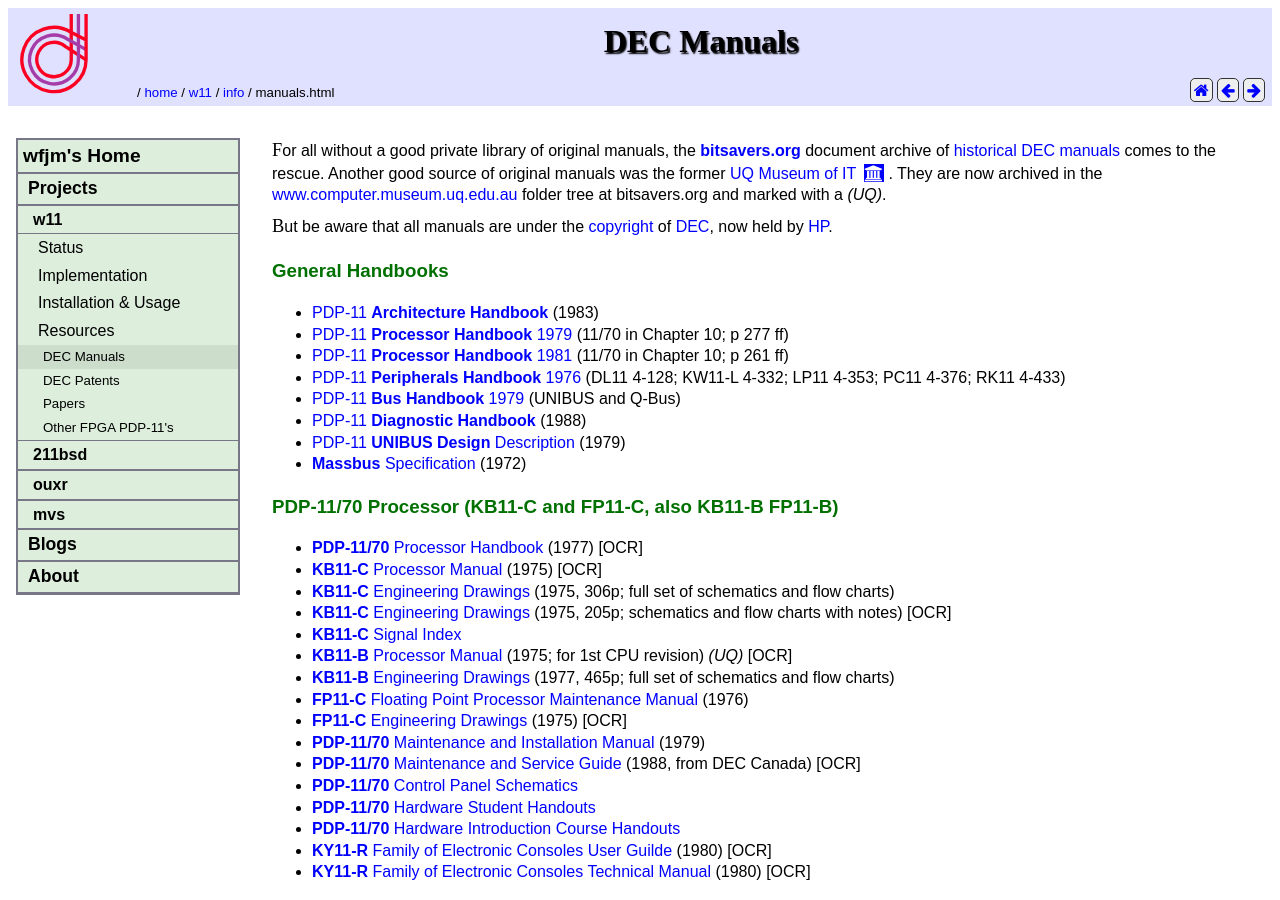
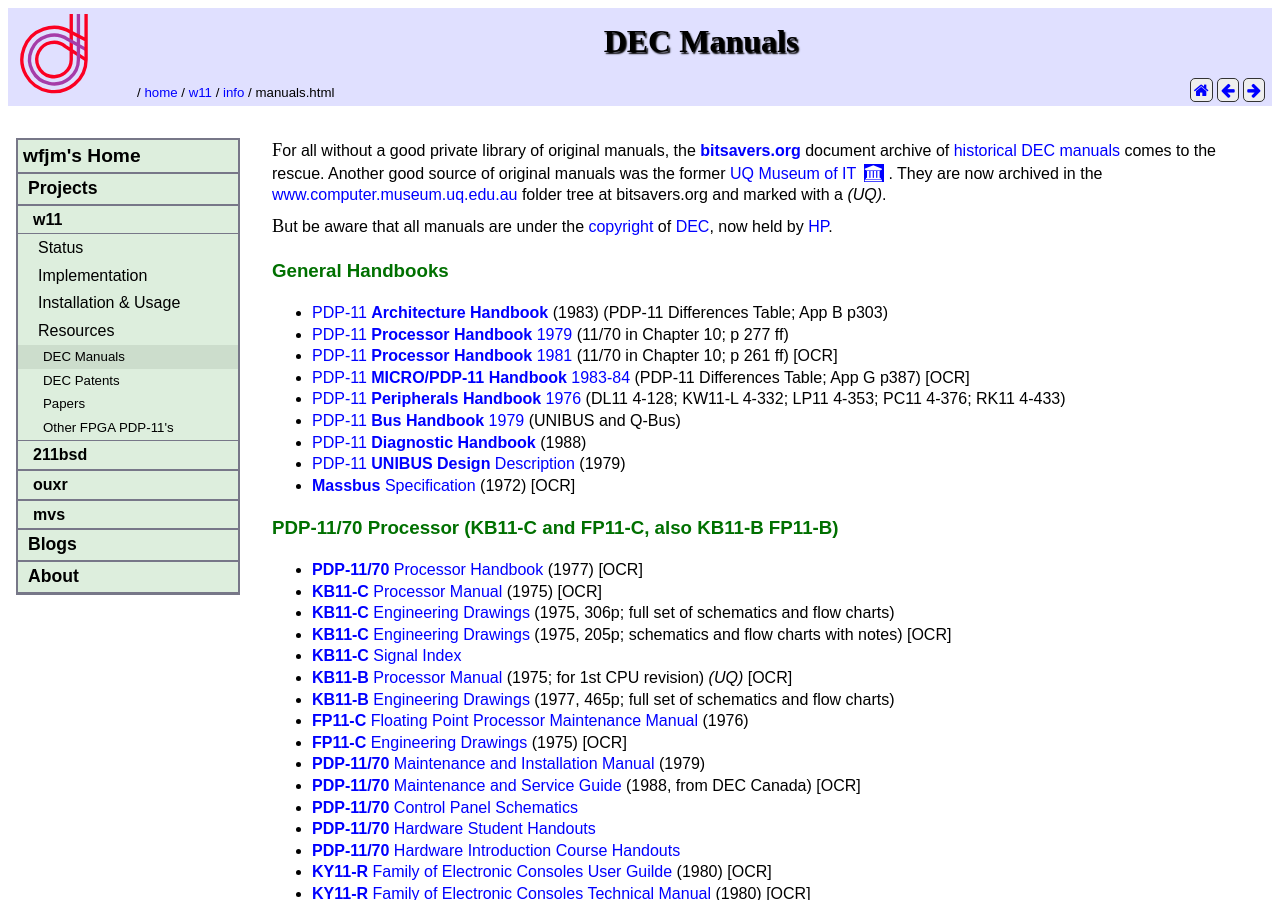
Before and after one commit to wfjm/wfjm.github.io, a Jekyll site: the page built from home/w11/info/manuals.html, in a window 1280 px wide and 900 px high. Built offline with Jekyll 4.4.1, drawn with Linux system fonts in a browser that asks for light colours; some of the changed text lies outside the part shown.

Commit message:
Manuals: refer to Differences Tables

```diff
--- a/home/w11/info/manuals.html
+++ b/home/w11/info/manuals.html
@@ -2,7 +2,7 @@
 title:  "DEC Manuals"
 #
 my:
-  changedate: 2022-10-02
+  changedate: 2022-11-06
 ---
 
 <p>
@@ -30,13 +30,17 @@
 <h3 id="handbooks">General Handbooks</h3>
 <ul>
   <li><a href="http://wwcm.synology.me/pdf/EB-23657-18%20PDP-11%20Architecture%20Handbook.pdf">
-      PDP-11 <b>Architecture Handbook</b></a> (1983)</li>
+      PDP-11 <b>Architecture Handbook</b></a> (1983)
+      (PDP-11 Differences Table; App B p303)</li>
   <li><a href="{{site.my.bitsaver.pdp11}}/handbooks/PDP11_Handbook1979.pdf">
       PDP-11 <b>Processor Handbook</b> 1979</a>
       (11/70 in Chapter 10; p 277 ff)</li>
   <li><a href="{{site.my.bitsaver.pdp11}}/handbooks/PDP-11_Processor_Handbook_1981.pdf">
       PDP-11 <b>Processor Handbook</b> 1981</a>
-      (11/70 in Chapter 10; p 261 ff)</li>
+      (11/70 in Chapter 10; p 261 ff) [OCR]</li>
+  <li><a href="{{site.my.bitsaver.pdp11}}/handbooks/EB-24944-18_Micro_PDP-11_Handbook_1983-84.pdf">
+      PDP-11 <b>MICRO/PDP-11 Handbook</b> 1983-84</a>
+      (PDP-11 Differences Table; App G p387) [OCR]</li>
   <li><a href="{{site.my.bitsaver.pdp11}}/handbooks/PDP11_PeripheralsHbk_1976.pdf">
       PDP-11 <b>Peripherals Handbook</b> 1976</a>
       (DL11 4-128; KW11-L 4-332; LP11 4-353; PC11 4-376; RK11 4-433)</li>
@@ -47,7 +51,7 @@
   <li><a href="{{site.my.bitsaver.dec}}/unibus/UnibusSpec1979.pdf">
       PDP-11 <b>UNIBUS Design</b> Description</a> (1979)</li>
   <li><a href="{{site.my.bitsaver.dec}}/standards/DEC_STD_159_Massbus_Specificaton.pdf">
-      <b>Massbus</b> Specification</a> (1972)</li>
+      <b>Massbus</b> Specification</a> (1972) [OCR]</li>
 </ul>
 
 <h3 id="pdp-1170">PDP-11/70 Processor (KB11-C and FP11-C, also KB11-B FP11-B)</h3>
```
